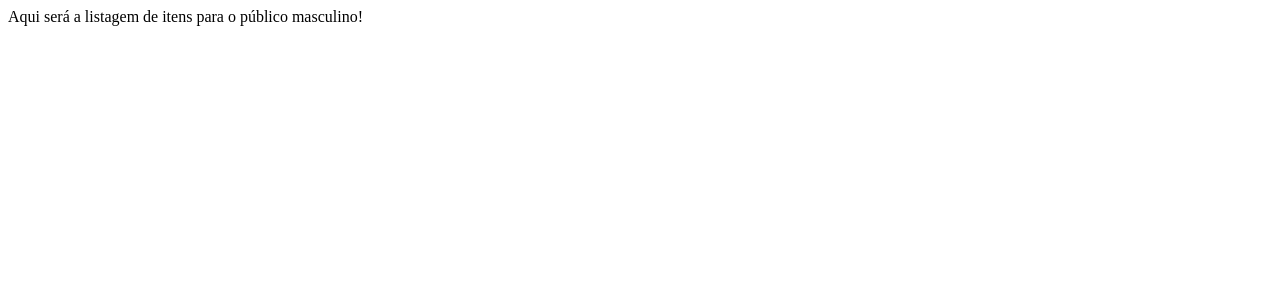
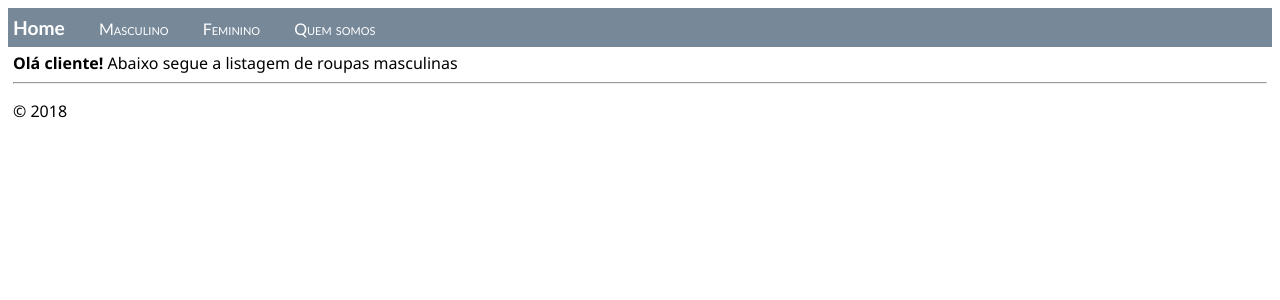
Before and after one commit to Pereira21/DamicoStore, a Django app: page /masculino in a window 1280 px wide. Shown: the top 300 px of the page. Run offline with Django 5.2, Linux system fonts and the light colour scheme.

Commit message:
add template base

```diff
--- a/hello/static/hello/site.css
+++ b/hello/static/hello/site.css
@@ -2,3 +2,31 @@
     font-weight: 600;
     color: blue;
 }
+
+.navbar {
+    background-color: lightslategray;
+    font-size: 1em;
+    font-family: 'Trebuchet MS', 'Lucida Sans Unicode', 'Lucida Grande', 'Lucida Sans', Arial, sans-serif;
+    color: white;
+    padding: 8px 5px 8px 5px;
+}
+
+.navbar a {
+    text-decoration: none;
+    color: inherit;
+}
+
+.navbar-brand {
+    font-size: 1.2em;
+    font-weight: 600;
+}
+
+.navbar-item {
+    font-variant: small-caps;
+    margin-left: 30px;
+}
+
+.body-content {
+    padding: 5px;
+    font-family:'Segoe UI', Tahoma, Geneva, Verdana, sans-serif;
+}
--- /dev/null
+++ b/hello/templates/hello/layout.html
@@ -0,0 +1,27 @@
+<!DOCTYPE html>
+<html>
+<head>
+    <meta charset="utf-8"/>
+    <title>{% block title %}{% endblock %}</title>
+    {% load static %}
+    <link rel="stylesheet" type="text/css" href="{% static 'hello/site.css' %}"/>
+</head>
+
+<body>
+<div class="navbar">
+    <a href="{% url 'home' %}" class="navbar-brand">Home</a>
+    <a href="{% url 'masculino' %}" class="navbar-item">Masculino</a>
+    <a href="{% url 'feminino' %}" class="navbar-item">Feminino</a>
+    <a href="{% url 'quemSomos' %}" class="navbar-item">Quem somos</a>
+</div>
+
+<div class="body-content">
+    {% block content %}
+    {% endblock %}
+    <hr/>
+    <footer>
+        <p>&copy; 2018</p>
+    </footer>
+</div>
+</body>
+</html>
--- a/hello/templates/hello/masculino.html
+++ b/hello/templates/hello/masculino.html
@@ -1,11 +1,7 @@
-<!DOCTYPE html>
-<html>
-    <head>
-        <meta charset="utf-8" />
-        <title>Roupa masculina</title>
-    </head>
-    <body>
-        <!-- <strong>Hello there, {{ name }}!</strong> It's {{ date | date:"l, d F, Y" }} at {{ date | time:"H:i:s" }} -->
-        <strong>Olá cliente!</strong> Abaixo segue a listagem de roupas masculinas
-    </body>
-</html>
+{% extends "hello/layout.html" %}
+{% block title %}
+<title>Roupa feminina</title>
+{% endblock %}
+{% block content %}
+<strong>Olá cliente!</strong> Abaixo segue a listagem de roupas masculinas
+{% endblock %}
--- a/hello/views.py
+++ b/hello/views.py
@@ -4,20 +4,16 @@ from django.http import HttpResponse
 from django.shortcuts import render
 
 def home(request):
-    return HttpResponse("Constará todos os produtos!")
+    return render(request, "hello/home.html")
 
 def quemSomos(request):
-    print(request.build_absolute_uri()) #optional
-    return render(
-        request,
-        'hello/quemSomos.html'
-    )
+    return render(request, "hello/quemSomos.html")
 
 def masculino(request):
-    return HttpResponse("Aqui será a listagem de itens para o público masculino!")
+    return render(request, "hello/masculino.html")
 
 def feminino(request):
-    return HttpResponse("Aqui será a listagem de itens para o público feminino!")
+    return render(request, "hello/feminino.html")
 
 # def hello_there(request, name):
 #     now = datetime.now()
--- a/web_project/settings.py
+++ b/web_project/settings.py
@@ -112,7 +112,6 @@ USE_I18N = True
 
 USE_TZ = True
 
-
 # Static files (CSS, JavaScript, Images)
 # https://docs.djangoproject.com/en/5.1/howto/static-files/
 
```
Also changed, not shown: hello/templates/hello/feminino.html (+7 -11 lines), hello/templates/hello/home.html (added, +7 -0 lines), hello/templates/hello/quemSomos.html (+9 -14 lines).
